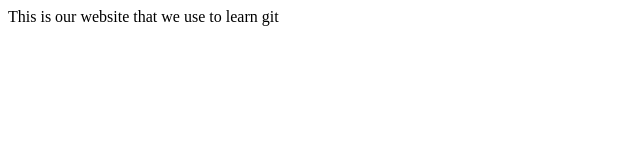
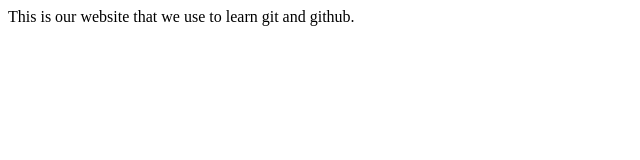
Before and after one commit to kea137/Project-1, a plain HTML site: page Index.html in a window 1280 px wide. Shown: the whole page, without its empty margins (0-640 px from the left). Drawn offline with Linux system fonts and the light colour scheme.

Commit message:
Fourth Commit

```diff
--- a/Index.html
+++ b/Index.html
@@ -1,3 +1,4 @@
 <html>
-This is our website that we use to learn git
+This is our website that we use to learn git and github.
+
 </html>
```
